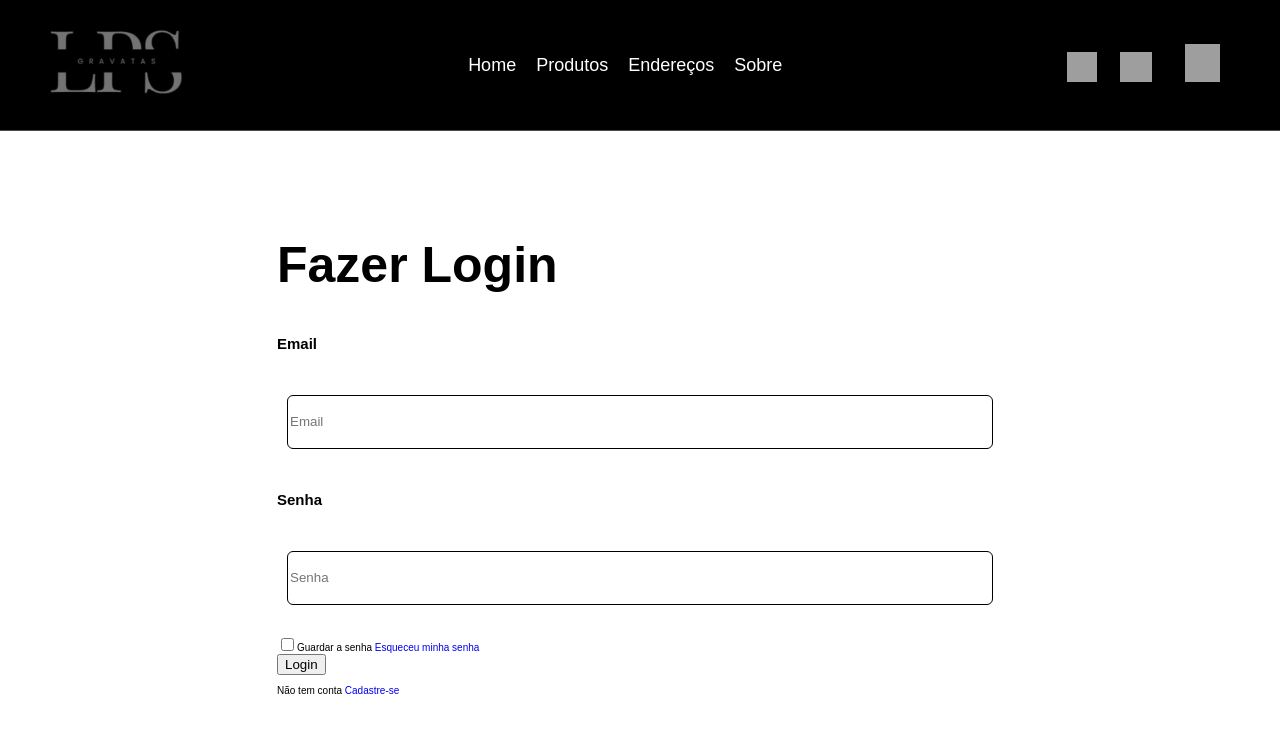
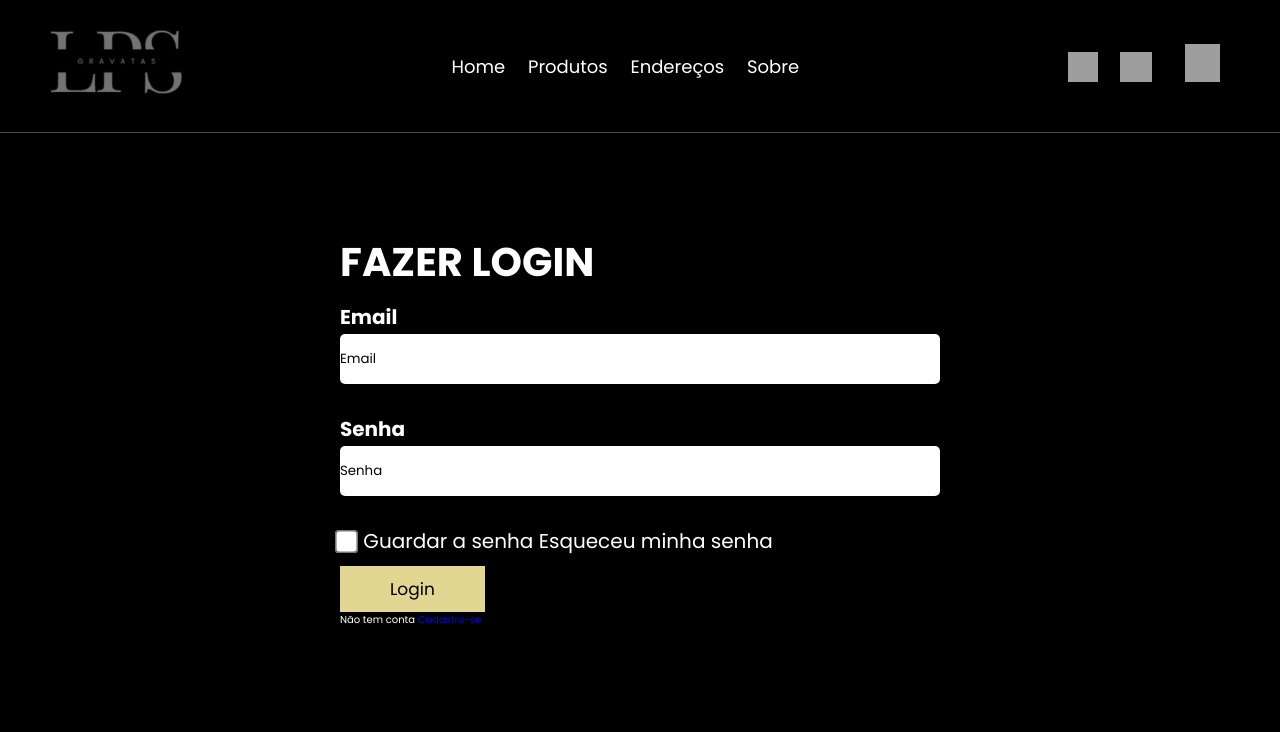
Before and after one commit to P1Henrique/HTML-and-CSS, a plain HTML site: page Projetos/Portifolio/index-login.html in a window 1280 px wide. Drawn offline with Linux system fonts and the light colour scheme; grey boxes are pictures that could not be loaded.

Commit message:
algumas alterações

```diff
--- a/Projetos/Portifolio/index-login.html
+++ b/Projetos/Portifolio/index-login.html
@@ -4,7 +4,10 @@
 <head>
     <meta charset="UTF-8">
     <meta name="viewport" content="width=device-width, initial-scale=1.0">
-    <link rel="stylesheet" href="style-login.css">
+    <link rel="stylesheet" href="style.css">
+    <link
+        href="https://fonts.googleapis.com/css2?family=Poppins:ital,wght@0,100;0,200;0,300;0,400;0,500;0,600;0,700;0,800;0,900;1,100;1,200;1,300;1,400;1,500;1,600;1,700;1,800;1,900&family=Quicksand:wght@300..700&display=swap"
+        rel="stylesheet">
     <title>Login</title>
 </head>
 
@@ -16,10 +19,10 @@
             </a>
 
             <nav class="navbar">
-                <a href="#home">Home</a>
-                <a href="#produtos">Produtos</a>
-                <a href="#address">Endereços</a>
-                <a href="#sobre">Sobre</a>
+                <a href="index.html#home">Home</a>
+                <a href="index.html#produtos">Produtos</a>
+                <a href="index.html#address">Endereços</a>
+                <a href="index.html#sobre">Sobre</a>
             </nav>
 
             <div class="icons">
@@ -48,10 +51,11 @@
             <div class="text-box">
                 <input placeholder="Senha" type="password">
             </div>
-            <div class="check-box">
-                <input type="checkbox">Guardar a senha
+            <label>
+                <input class="checkbox" type="checkbox"/> Guardar a senha
                 <a href="#">Esqueceu minha senha</a>
-            </div>
+            </label>
+            <br>
             <button class="btn">Login</button>
             <p>Não tem conta <a href="#">Cadastre-se</a></p>
         </form>
--- a/Projetos/Portifolio/style-login.css
+++ /dev/null
@@ -1,88 +0,0 @@
-:root {
-    --black: #000000;
-    --cinza-mais-escuro: #222224;
-    --cinza-bem-escuro: #171718;
-    --cinza-bem-claro: #cecece;
-    --branco: #fff;
-    --border: 0.1rem solid rgba(255, 255, 255, 0.3);
-    font-size: 10px;
-    --amarelinho: #e2d693;
-
-}
-
-* {
-    text-decoration: none;
-    transition: 0.2s linear;
-    font-family: "Poppins", sans-serif;
-}
-
-.navbar {
-    padding: 3rem 2rem;
-    margin: 0 auto;
-    max-width: 1200px;
-}
-/*Parte superior fixa*/
-.header {
-    position:fixed;
-    top: 0;
-    left: 0;
-    right: 0;
-    z-index: 99;
-    border-bottom: var(--border);
-    background: #000000;
-
-}
-
-.header .navbar {
-    display: flex;
-    align-items: center;
-    justify-content: space-between;
-    padding-top: 1.5rem;
-    padding-bottom: 1.5rem;
-}
-
-.navbar a {
-    margin: 0 1rem;
-    font-size: 1.8rem;
-    color: #fff;
-}
-
-.navbar a:hover {
-    color: #aaaaaa;
-    border-bottom: 0.3rem solid var(--cinza-bem-claro);
-    padding-bottom: 0.5rem;
-    font-size: 2.5rem;
-}
-
-.icons img {
-    margin: 1rem;
-    cursor: pointer;
-}
-
-.icons img:hover {
-    width: 40px;
-    height: 40px;
-}
-
-/*Login*/
-.container-login {
-    z-index: 98;
-    display: flex;
-    height: 100px;
-    margin-top: 400px;
-    align-items: center;
-    justify-content: center;
-}
-
-.container-login h1 {
-    font-size: 5rem;
-    text-align: left;
-}
-
-.container-login .text-box input{
-    border: 1px solid #000000;
-    border-radius: 6px;
-    margin: 30px 10px;
-    width: 700px;
-    height: 50px;
-}
--- a/Projetos/Portifolio/style.css
+++ b/Projetos/Portifolio/style.css
@@ -231,3 +231,55 @@ section {
 .produtos .btn1:hover {
     padding: 1.5rem 5.5rem 1.5rem;
 }
+
+/*Área de login*/
+
+.container-login {
+    display: flex;
+    justify-content: center;
+    align-items: center;
+    height: 100vh;
+    color: #fff;
+    margin-top: 0;
+}
+
+.container-login h1 {
+    font-size: 40px;
+    text-transform: uppercase;
+    margin-bottom: 10px;
+}
+
+.container-login h2 {
+    font-size: 20px;
+    margin-bottom: 2px;
+}
+
+.container-login .text-box input {
+    background: #fff;
+    border: none;
+    border-radius: 5px;
+    width: 60rem;
+    height: 50px;
+    margin-bottom: 3rem;
+}
+
+.container-login .text-box input::placeholder {
+    color: #000000;
+}
+
+.container-login label{
+    accent-color: #fff;
+    font-size: 20px;
+}
+
+.container-login label input {
+    accent-color: #fff;
+    transform: scale(1.8);
+    border-radius: 6px;
+    margin-right: 5px;
+}
+
+.container-login label a {
+    text-align: right;
+    color: #fff;
+}
```
Also changed, not shown: Projetos/Portifolio/style-sobre.css (deleted).
